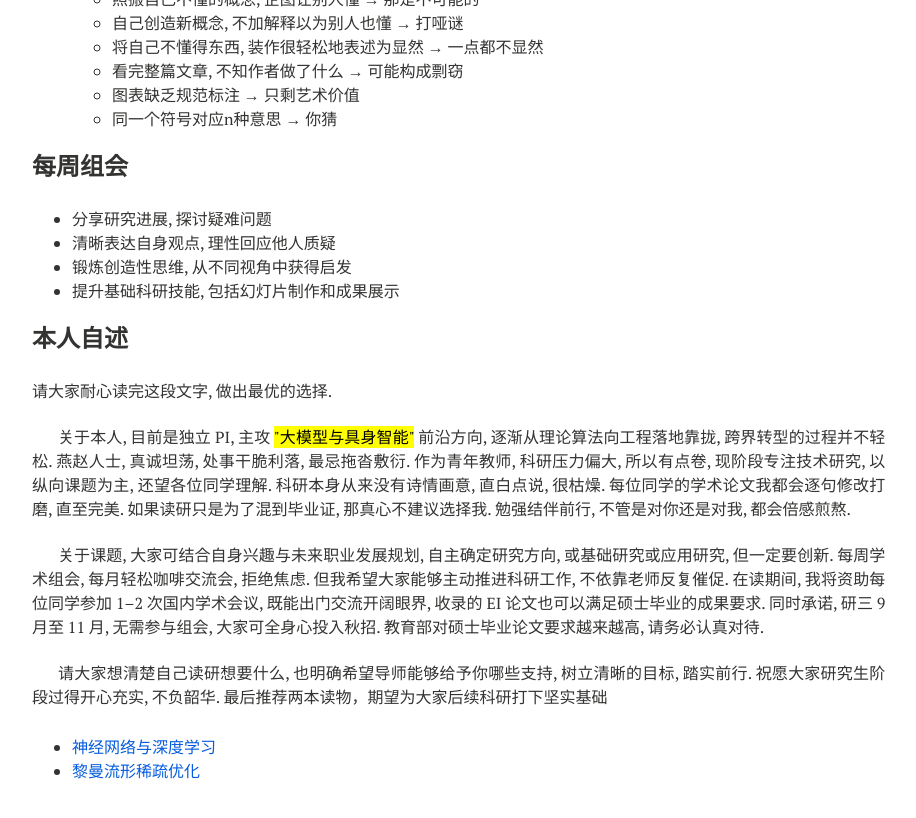
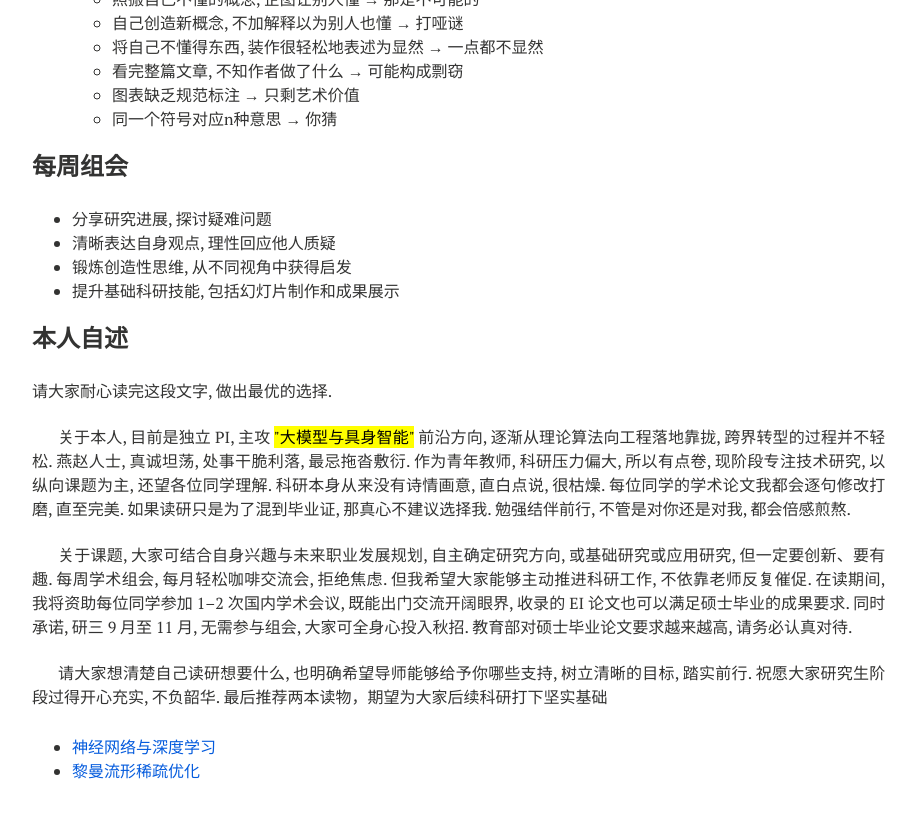
Before and after one commit to xianchaoxiu/xianchaoxiu.github.io, a Jekyll site: the page built from chinese/reading/index.md, in a window 1280 px wide and 900 px high, scrolled down 1354 px. Shown: the top 818 px of the window, without its empty margins (288-1204 px from the left). Built offline with Jekyll 4.4.1, drawn with Linux system fonts in a browser that asks for light colours; nearby versions of some CDN libraries.

Commit message:
Update index.md

```diff
--- a/chinese/reading/index.md
+++ b/chinese/reading/index.md
@@ -86,7 +86,7 @@ share: false
 勉强结伴前行, 不管是对你还是对我, 都会倍感煎熬. <br> <br>
 
 
-关于课题, 大家可结合自身兴趣与未来职业发展规划, 自主确定研究方向, 或基础研究或应用研究, 但一定要创新.
+关于课题, 大家可结合自身兴趣与未来职业发展规划, 自主确定研究方向, 或基础研究或应用研究, 但一定要创新、要有趣.
 每周学术组会, 每月轻松咖啡交流会, 拒绝焦虑.
 但我希望大家能够主动推进科研工作, 不依靠老师反复催促.
 在读期间, 我将资助每位同学参加 1–2 次国内学术会议, 既能出门交流开阔眼界, 收录的 EI 论文也可以满足硕士毕业的成果要求.
```
